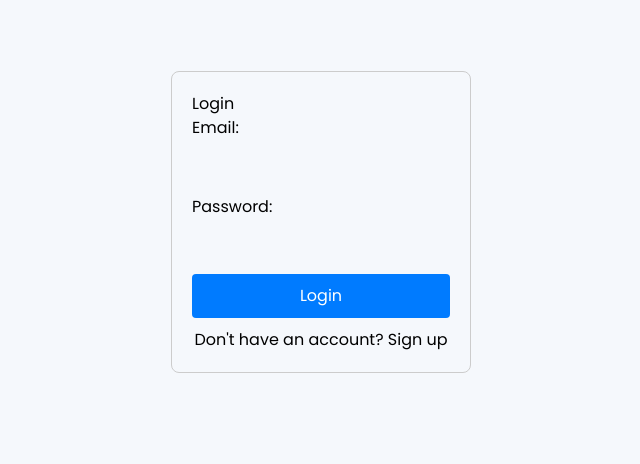
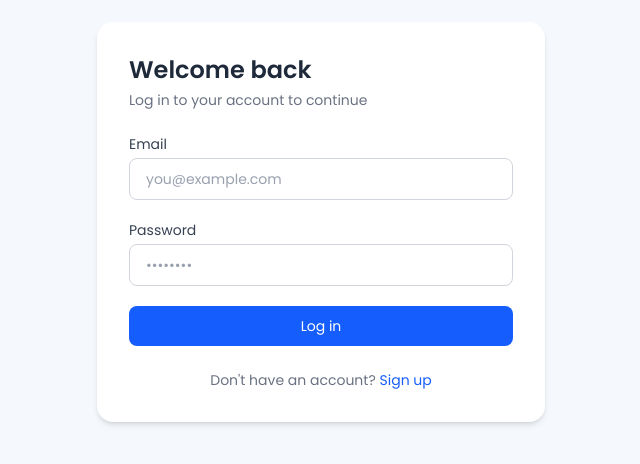
Before and after one commit to kusoroadeolu/cos-202-grp1, a Next.js app in the folder student-task-manager/: page /login in a window 1280 px wide. Shown: the part 178-642 px from the top of the page, without its empty margins (319-959 px from the left). Built offline with nearby package versions, Linux system fonts and the light colour scheme.

Commit message:
feat: add shared auth components

```diff
--- a/student-task-manager/app/login/page.tsx
+++ b/student-task-manager/app/login/page.tsx
@@ -1,8 +1,8 @@
 "use client"
 
 import React, { useState } from 'react';
-import Link from 'next/link';
 import { useRouter } from 'next/navigation';
+import { AuthCard, AuthButton, AuthError, FormInput } from '@/components/auth-components';
 
 function Login() {
   const [email, setEmail] = useState('');
@@ -11,7 +11,7 @@ function Login() {
   const [loading, setLoading] = useState(false);
   const router = useRouter();
 
-  const handleSubmit = async (e: React.SyntheticEvent) => {
+  const handleSubmit = async (e: React.FormEvent) => {
     e.preventDefault();
     setError('');
     setLoading(true);
@@ -30,7 +30,7 @@ function Login() {
         return;
       }
 
-      router.push('/dashboard'); // wherever you want to redirect after login
+      router.push('/dashboard');
 
     } catch (err) {
       setError('Something went wrong, please try again');
@@ -40,48 +40,36 @@ function Login() {
   };
 
   return (
-    <div style={{ display: 'flex', justifyContent: 'center', alignItems: 'center', height: '100vh' }}>
-      <form onSubmit={handleSubmit} style={{ width: '300px', padding: '20px', border: '1px solid #ccc', borderRadius: '8px' }}>
-        <h2>Login</h2>
-
-        {error && (
-          <p style={{ color: 'red', marginBottom: '10px' }}>{error}</p>
-        )}
-
-        <div style={{ marginBottom: '10px' }}>
-          <label htmlFor="email">Email:</label>
-          <input
+    <AuthCard
+      title="Welcome back"
+      subtitle="Log in to your account to continue"
+      footerText="Don't have an account?"
+      footerLinkText="Sign up"
+      footerLinkHref="/sign-up"
+    >
+      <AuthError message={error} />
+      <form onSubmit={handleSubmit} className="space-y-5">
+        <FormInput
+          label="Email"
+          id="email"
           type="email"
-            id="email"
           value={email}
           onChange={(e) => setEmail(e.target.value)}
+          placeholder="you@example.com"
           required
-            style={{ width: '100%', padding: '8px', marginTop: '5px' }}
         />
-        </div>
-        <div style={{ marginBottom: '10px' }}>
-          <label htmlFor="password">Password:</label>
-          <input
+        <FormInput
+          label="Password"
+          id="password"
           type="password"
-            id="password"
           value={password}
           onChange={(e) => setPassword(e.target.value)}
+          placeholder="••••••••"
           required
-            style={{ width: '100%', padding: '8px', marginTop: '5px' }}
         />
-        </div>
-        <button
-          type="submit"
-          disabled={loading}
-          style={{ width: '100%', padding: '10px', backgroundColor: '#007bff', color: 'white', border: 'none', borderRadius: '4px', cursor: loading ? 'not-allowed' : 'pointer' }}
-        >
-          {loading ? 'Logging in...' : 'Login'}
-        </button>
-        <p style={{ textAlign: 'center', marginTop: '10px' }}>
-          Don't have an account? <Link href="/sign-up">Sign up</Link>
-        </p>
+        <AuthButton label="Log in" loadingLabel="Logging in..." loading={loading} />
       </form>
-    </div>
+    </AuthCard>
   );
 }
 
--- /dev/null
+++ b/student-task-manager/components/auth-components.tsx
@@ -0,0 +1,111 @@
+import React from 'react';
+import Link from 'next/link';
+
+// --- FormInput ---
+interface FormInputProps {
+  label: string;
+  id: string;
+  type?: string;
+  value: string;
+  onChange: (e: React.ChangeEvent<HTMLInputElement>) => void;
+  placeholder?: string;
+  required?: boolean;
+  minLength?: number;
+}
+
+export function FormInput({
+  label,
+  id,
+  type = 'text',
+  value,
+  onChange,
+  placeholder,
+  required,
+  minLength,
+}: FormInputProps) {
+  return (
+    <div className="flex flex-col gap-1">
+      <label htmlFor={id} className="text-sm font-medium text-gray-700">
+        {label}
+      </label>
+      <input
+        type={type}
+        id={id}
+        value={value}
+        onChange={onChange}
+        placeholder={placeholder}
+        required={required}
+        minLength={minLength}
+        className="w-full px-4 py-2.5 rounded-lg border border-gray-300 bg-white text-gray-900 text-sm placeholder-gray-400 focus:outline-none focus:ring-2 focus:ring-blue-500 focus:border-transparent transition"
+      />
+    </div>
+  );
+}
+
+// --- AuthButton ---
+interface AuthButtonProps {
+  loading: boolean;
+  label: string;
+  loadingLabel: string;
+}
+
+export function AuthButton({ loading, label, loadingLabel }: AuthButtonProps) {
+  return (
+    <button
+      type="submit"
+      disabled={loading}
+      className="w-full py-2.5 px-4 bg-blue-600 hover:bg-blue-700 disabled:bg-blue-400 text-white text-sm font-medium rounded-lg transition cursor-pointer disabled:cursor-not-allowed"
+    >
+      {loading ? loadingLabel : label}
+    </button>
+  );
+}
+
+// --- AuthError ---
+interface AuthErrorProps {
+  message: string;
+}
+
+export function AuthError({ message }: AuthErrorProps) {
+  if (!message) return null;
+  return (
+    <div className="bg-red-50 border border-red-200 text-red-600 text-sm rounded-lg px-4 py-3 mb-5">
+      {message}
+    </div>
+  );
+}
+
+// --- AuthCard ---
+interface AuthCardProps {
+  title: string;
+  subtitle: string;
+  children: React.ReactNode;
+  footerText: string;
+  footerLinkText: string;
+  footerLinkHref: string;
+}
+
+export function AuthCard({
+  title,
+  subtitle,
+  children,
+  footerText,
+  footerLinkText,
+  footerLinkHref,
+}: AuthCardProps) {
+  return (
+    <div className="min-h-screen bg-[#f5f8fc] flex items-center justify-center px-4">
+      <div className="w-full max-w-md bg-white rounded-2xl shadow-md p-8">
+        <h2 className="text-2xl font-semibold text-gray-800 mb-1">{title}</h2>
+        <p className="text-sm text-gray-500 mb-6">{subtitle}</p>
+        {children}
+        <p className="text-sm text-center text-gray-500 mt-6">
+          {footerText}{' '}
+          <Link href={footerLinkHref} className="text-blue-600 font-medium hover:underline">
+            {footerLinkText}
+          </Link>
+        </p>
+      </div>
+    </div>
+  );
+}
```
Lines whose indentation alone changed are shown as unchanged.
